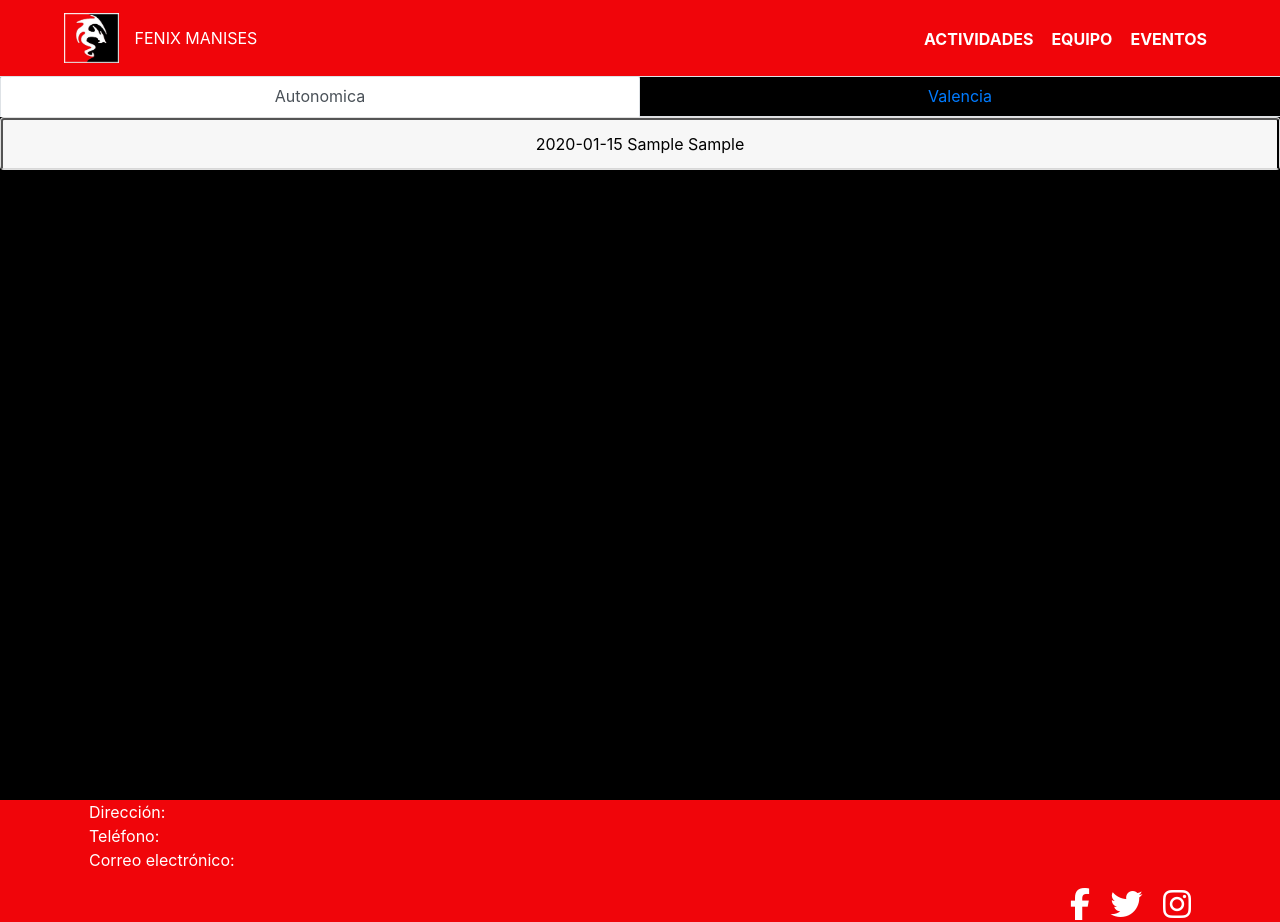
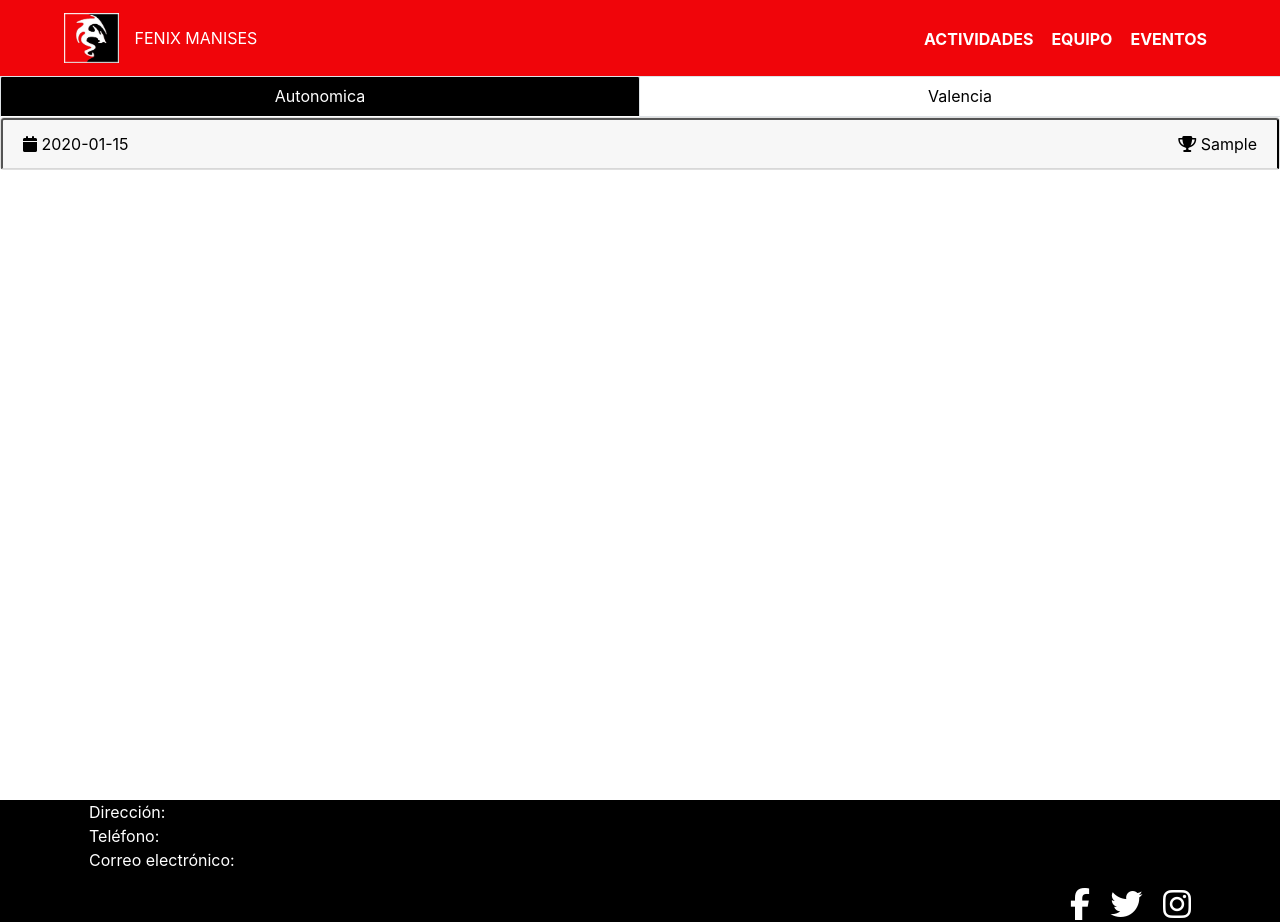
Before and after one commit to Idafrosk8679/ProyectoPiscina, a Symfony app: template proyectoPiscina/templates/eventos/index.html.twig in a window 1280 px wide. Run offline with Twig, Linux system fonts and the light colour scheme; the template is opened without the code that fills it: most values are stand-ins (such as "Sample title", 1, 10 or a date in 2020); some libraries are stand-ins or nearby versions.

Commit message:
Seccion eventos

```diff
--- a/proyectoPiscina/public/css/styles.css
+++ b/proyectoPiscina/public/css/styles.css
@@ -1,9 +1,14 @@
-.principal{
-    background-color:	#F0050A;
-}
 
 body{
     padding-top: 75px;
+}
+
+header nav{
+    background-color: #F0050A;
+    color: #ffffff;
+}
+
+footer{
     background-color: #000000;
     color: #ffffff;
 }
@@ -17,6 +22,15 @@
     color: #000000;
 }
 
+.header-eventos a{
+    color: #000000;
+}
+
+.header-eventos a.active{
+    background-color: #000000 !important;
+    color: #ffffff !important;
+}
+
 #wrap
 {
 min-height: 100%;
--- a/proyectoPiscina/templates/base.html.twig
+++ b/proyectoPiscina/templates/base.html.twig
@@ -3,8 +3,7 @@
 	<head>
 		<meta charset="UTF-8">
 		<title>
-			{% block title %}Welcome!
-			{% endblock %}
+			{% block title %}{% endblock %}
 		</title>
 		{% block stylesheets %}
 			<link rel="stylesheet" href="css/bootstrap.min.css">
--- a/proyectoPiscina/templates/eventos/index.html.twig
+++ b/proyectoPiscina/templates/eventos/index.html.twig
@@ -7,7 +7,7 @@
 
 
 	<nav>
-		<div class="nav nav-tabs nav-justified" id="nav-tab" role="tablist">
+		<div class="nav nav-tabs nav-justified header-eventos" id="nav-tab" role="tablist">
 			<a class="nav-item nav-link active" id="nav-auto-tab" data-toggle="tab" href="#nav-auto" role="tab" aria-controls="nav-auto" aria-selected="true">Autonomica</a>
 			<a class="nav-item nav-link" id="nav-val-tab" data-toggle="tab" href="#nav-val" role="tab" aria-controls="nav-val" aria-selected="false">Valencia</a>
 		</div>
@@ -18,16 +18,69 @@
 			{% for eventAuto in dataAuto %}
 
 				<div class="card eventos">
-					<button class="card-header" data-toggle="collapse" href="#multiCollapseExample{{num}}" role="button" aria-expanded="false" aria-controls="multiCollapseExample{{num}}">
-						{{eventAuto.getFechas}}
-						{{eventAuto.getCompeticion}}
-						{{eventAuto.getCategoria}}
+
+					<button class="card-header text-left d-flex" data-toggle="collapse" href="#multiCollapseExample{{num}}" role="button" aria-expanded="false" aria-controls="multiCollapseExample{{num}}">
+
+						<div class="float-left">
+							<i class="fas fa-calendar"></i>
+							{{eventAuto.getFechas}}
+						</div>
+
+						<div class="ml-auto">
+							<i class="fas fa-trophy"></i>
+							{{eventAuto.getCompeticion}}
+						</div>
+
 					</button>
 
 					<div class="card-body collapse multi-collapse" id="multiCollapseExample{{num}}">
-						<p class="card-text">{{eventAuto.getLocalidad}}</p>
-						<p class="card-text">{{eventAuto.getCentro}}</p>
-						<p class="card-text">{{eventAuto.getHorario}}</p>
+
+						<div class="row text-center">
+
+							<div class="col">
+								<p class="card-text">
+									<strong>
+										Categoria
+									</strong>
+									{{eventAuto.getCategoria}}</p>
+							</div>
+
+
+							{% if eventAuto.getLocalidad|spaceless != ''  %}
+								<div class="col">
+									<p class="card-text">
+										<strong>
+											Localidad
+										</strong>
+										{{eventAuto.getLocalidad}}</p>
+								</div>
+							{% endif %}
+
+
+							{% if eventAuto.getCentro|spaceless != ''  %}
+								<div class="col">
+									<p class="card-text">
+										<strong>
+											Centro
+										</strong>
+										{{eventAuto.getCentro}}</p>
+								</div>
+							{% endif %}
+
+
+							{% if eventAuto.getHorario|spaceless != ''  %}
+								<div class="col">
+									<strong>
+										Horario
+									</strong>
+									<p class="card-text">
+										{{eventAuto.getHorario}}</p>
+								</div>
+							{% endif %}
+
+
+						</div>
+
 					</div>
 				</div>
 
@@ -42,16 +95,68 @@
 			{% for eventVal in dataVal %}
 
 				<div class="card eventos">
-					<button class="card-header" data-toggle="collapse" href="#multiCollapseExample{{numVal}}" role="button" aria-expanded="false" aria-controls="multiCollapseExample{{numVal}}">
-						{{eventVal.getFechas}}
-						{{eventVal.getCompeticion}}
-						{{eventVal.getCategoria}}
+					<button class="card-header text-left d-flex" data-toggle="collapse" href="#multiCollapseExample{{numVal}}" role="button" aria-expanded="false" aria-controls="multiCollapseExample{{numVal}}">
+
+						<div class="float-left">
+							<i class="fas fa-calendar"></i>
+							{{eventVal.getFechas}}
+						</div>
+
+
+						<div class="ml-auto">
+							<i class="fas fa-trophy"></i>
+							{{eventVal.getCompeticion}}
+						</div>
+
+
 					</button>
 
 					<div class="card-body collapse multi-collapse" id="multiCollapseExample{{numVal}}">
-						<p class="card-text">{{eventVal.getLocalidad}}</p>
-						<p class="card-text">{{eventVal.getCentro}}</p>
-						<p class="card-text">{{eventVal.getHorario}}</p>
+						<div class="row text-center">
+
+							<div class="col">
+								<p class="card-text">
+									<strong>
+										Categoria
+									</strong>
+									{{eventVal.getCategoria}}</p>
+							</div>
+
+
+							{% if eventVal.getLocalidad|spaceless != ''  %}
+								<div class="col">
+									<p class="card-text">
+										<strong>
+											Localidad
+										</strong>
+										{{eventVal.getLocalidad}}</p>
+								</div>
+							{% endif %}
+
+
+							{% if eventVal.getCentro|spaceless != ''  %}
+								<div class="col">
+									<p class="card-text">
+										<strong>
+											Centro
+										</strong>
+										{{eventVal.getCentro}}</p>
+								</div>
+							{% endif %}
+
+
+							{% if eventVal.getHorario|spaceless != ''  %}
+								<div class="col">
+									<strong>
+										Horario
+									</strong>
+									<p class="card-text">
+										{{eventVal.getHorario}}</p>
+								</div>
+							{% endif %}
+
+
+						</div>
 					</div>
 				</div>
 
--- a/proyectoPiscina/templates/layout.html.twig
+++ b/proyectoPiscina/templates/layout.html.twig
@@ -1,8 +1,8 @@
 {% extends "base.html.twig" %}
 
 {% block body %}
-	<header>
-		<nav class="navbar navbar-expand-md nav nav-justified nav-pills nav-tabs fixed-top principal">
+	<header class="header">
+		<nav class="navbar navbar-expand-md nav nav-justified nav-pills nav-tabs fixed-top">
 			<a class="navbar-brand pl-lg-5 pl-md-4 pl-sm-3 mr-lg-3 mr-md-2 mr-sm-0">
 				<img src="/img/logo.jpg" height="50" alt="mdb logo">
 				<a>FENIX MANISES</a>
@@ -32,8 +32,7 @@
 		</main>
 	</div>
 	<footer
-		class="footer absolute-bottom tm-footer text-center principal">
-		<!-- Footer Elements -->
+		class="footer absolute-bottom tm-footer text-center">
 		<div class="container">
 			<div>
 				<ul class="list-unstyled text-left">
@@ -55,7 +54,7 @@
 				</ul>
 			</div>
 			<div class="ml-auto">
-				<ul class="list-unstyled list-inline text-right">
+				<ul class="list-unstyled list-inline text-right mb-0">
 					<li class="list-inline-item">
 						<a class="btn-floating btn-fb mx-1">
 							<i class="fab fa-facebook-f fa-2x"></i>
--- a/proyectoPiscina/templates/main/index.html.twig
+++ b/proyectoPiscina/templates/main/index.html.twig
@@ -5,7 +5,7 @@
 
 {% block main %}
 
-	<div class="view intro-2">
+	<div class="view intro-2 pt-5">
 		<div class="full-bg-img">
 			<div class="mask rgba-black-strong flex-center">
 				<div class="container">
```
